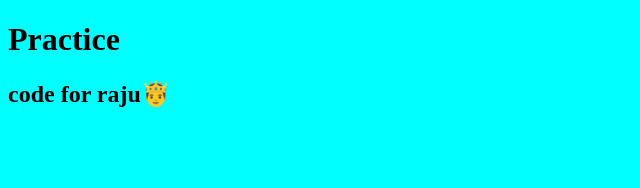
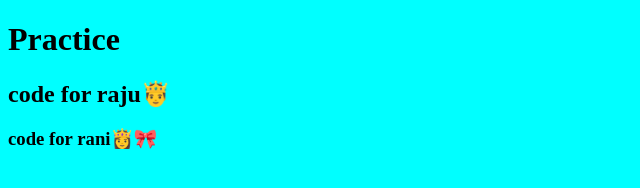
Before and after one commit to NeeharikaGudavilli/neeharika, a plain HTML site: page index.html in a window 1280 px wide. Shown: the whole page, without its empty margins (0-640 px from the left). Drawn offline with Linux system fonts and the light colour scheme.

Commit message:
added a new line by rani,good morning

```diff
--- a/index.html
+++ b/index.html
@@ -10,6 +10,7 @@
 
     <h1>Practice</h1>
     <h2>code for raju🤴</h2>
+    <h3>code for rani👸🎀</h3>
     <script src="script.js"></script>
 </body>
 </html>
```
